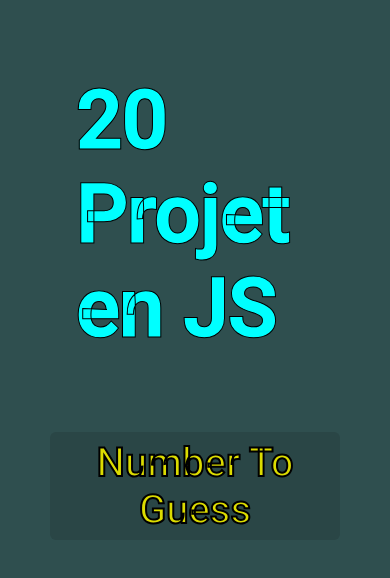
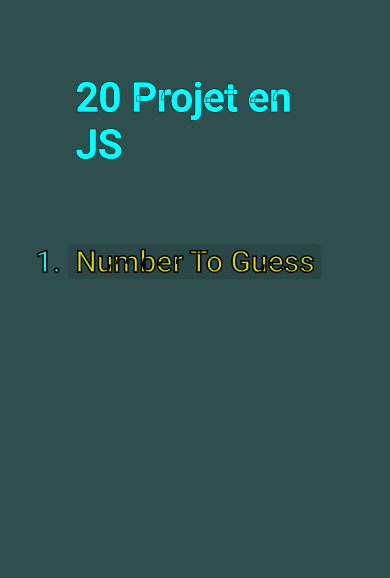
Before and after one commit to EthanPaleyron/20-Projets-JS, a website built with Vite: page index.html in a window 390 px wide. Built offline with nearby package versions, Linux system fonts and the light colour scheme.

Commit message:
number to guess

```diff
--- a/CSS/style.css
+++ b/CSS/style.css
@@ -3,6 +3,8 @@
 * { margin: 0; padding: 0; box-sizing: border-box; }
 
 a { text-decoration: none; }
+
+li {text-decoration: none;}
 
 body { background-color: darkslategrey; font-family: 'Roboto', sans-serif; }
 
@@ -24,15 +26,24 @@ body { background-color: darkslategrey; font-family: 'Roboto', sans-serif; }
   align-items: center;
 }
 
+.article {
+  margin: 0 40px 60px;
+  background-color: rgb(42, 70, 70);
+  border-radius: 6px;
+}
+
+.number {
+  color: aqua;
+  font-size: 45px;
+  -webkit-text-stroke: black 2px;
+}
+
 .link {
-  margin: 0 50px 35px;
   padding: 7px;
   color: rgb(220, 220, 0);
   font-size: 40px;
   -webkit-text-stroke: black 2px;
   text-align: center;
-  background-color: rgb(42, 70, 70);
-  border-radius: 6px;
 }
 
 .articleReturn { margin: 15px; }
@@ -44,3 +55,20 @@ body { background-color: darkslategrey; font-family: 'Roboto', sans-serif; }
 }
 
 .hoverLink:hover { color: yellow; }
+
+@media screen and (max-width: 695px) {
+  .titre {
+    font-size: 40px;
+    -webkit-text-stroke: black 0.5px;
+  }
+
+  .number {
+    font-size: 30px;
+    -webkit-text-stroke: black 1.5px;
+  }
+
+  .link {
+    font-size: 30px;
+    -webkit-text-stroke: black 1.5px;
+  }
+}
--- a/index.html
+++ b/index.html
@@ -10,9 +10,11 @@
 
     <h1 class="titre">20 Projet en JS</h1>
 
-    <main class="linkArticles">
-      <a class="link hoverLink" href="numberToGuess.html">Number To Guess</a>
-    </main>
+      <ol class="linkArticles">
+        <article class="article">
+          <li class="number"><a class="link hoverLink" href="HTML\numberToGuess.html">Number To Guess</a></li>
+        </article>
+      </ol>
 
   </body>
 </html>
```
Also changed, not shown: HTML/numberToGuess.html (renamed from numberToGuess.html, +3 -3 lines), JS/numberToGuess.js (+15 -0 lines).
